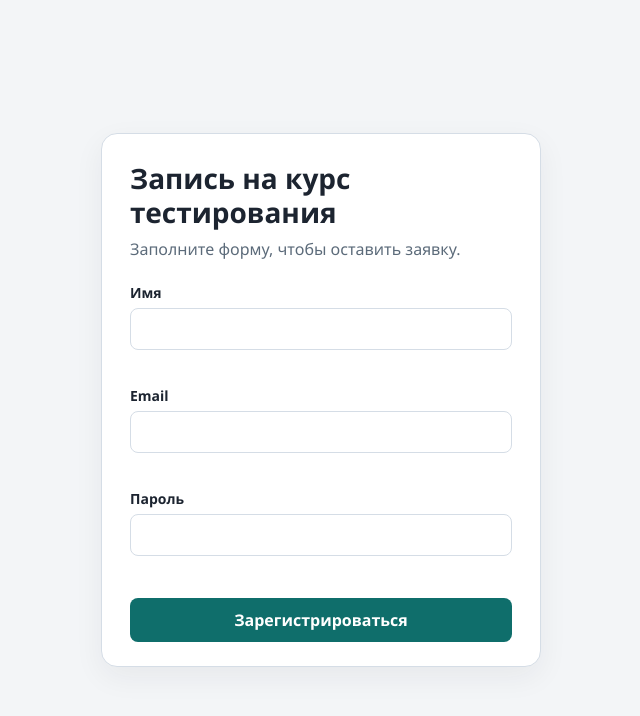
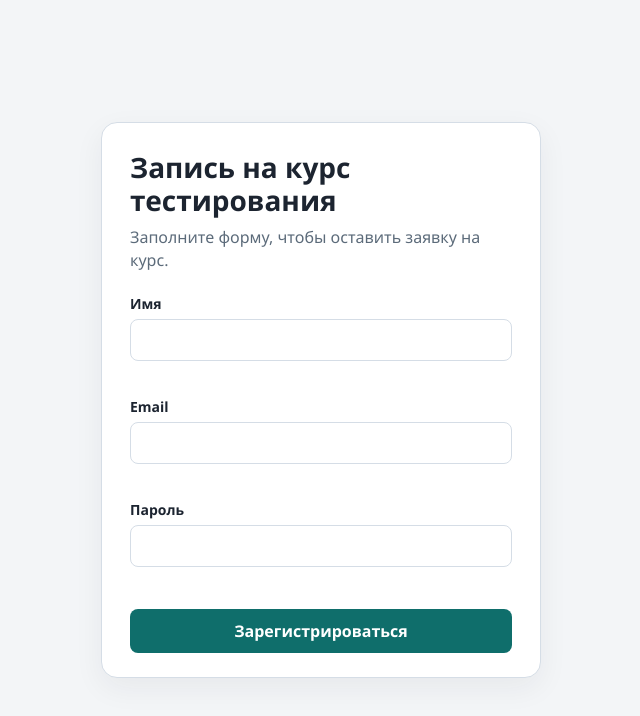
Before and after one commit to AxeXuaxe/lab10-ci-cd, a plain HTML site: page index.html in a window 1280 px wide. Shown: the whole page, without its empty margins (319-959 px from the left). Drawn offline with Linux system fonts and the light colour scheme.

Commit message:
Уточнить подзаголовок формы для проверки деплоя.

```diff
--- a/index.html
+++ b/index.html
@@ -119,7 +119,7 @@
 <body>
   <main>
     <h1 id="heading">Запись на курс тестирования</h1>
-    <p class="lead">Заполните форму, чтобы оставить заявку.</p>
+    <p class="lead">Заполните форму, чтобы оставить заявку на курс.</p>
 
     <form id="signup-form" novalidate>
       <div class="field">
```
